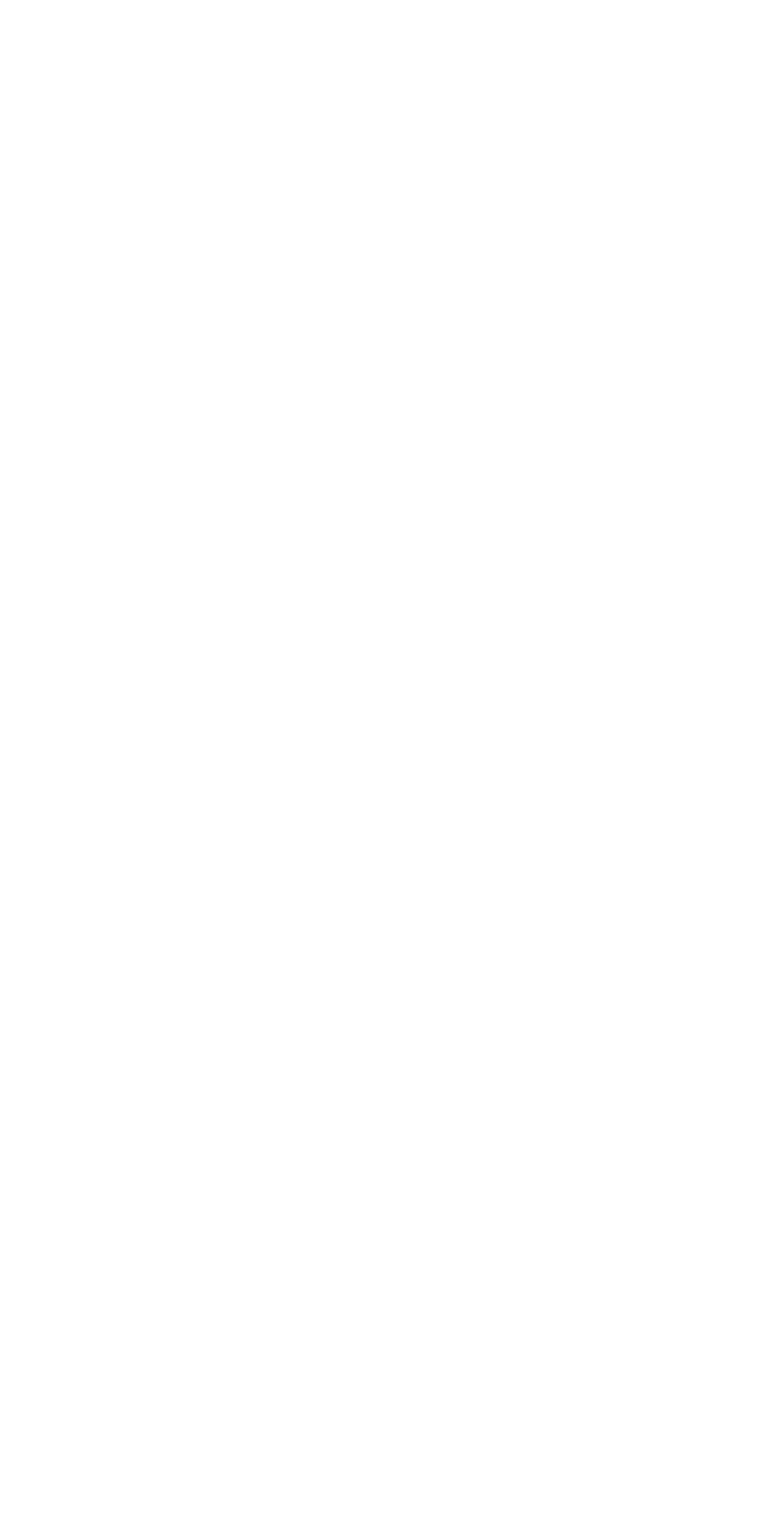
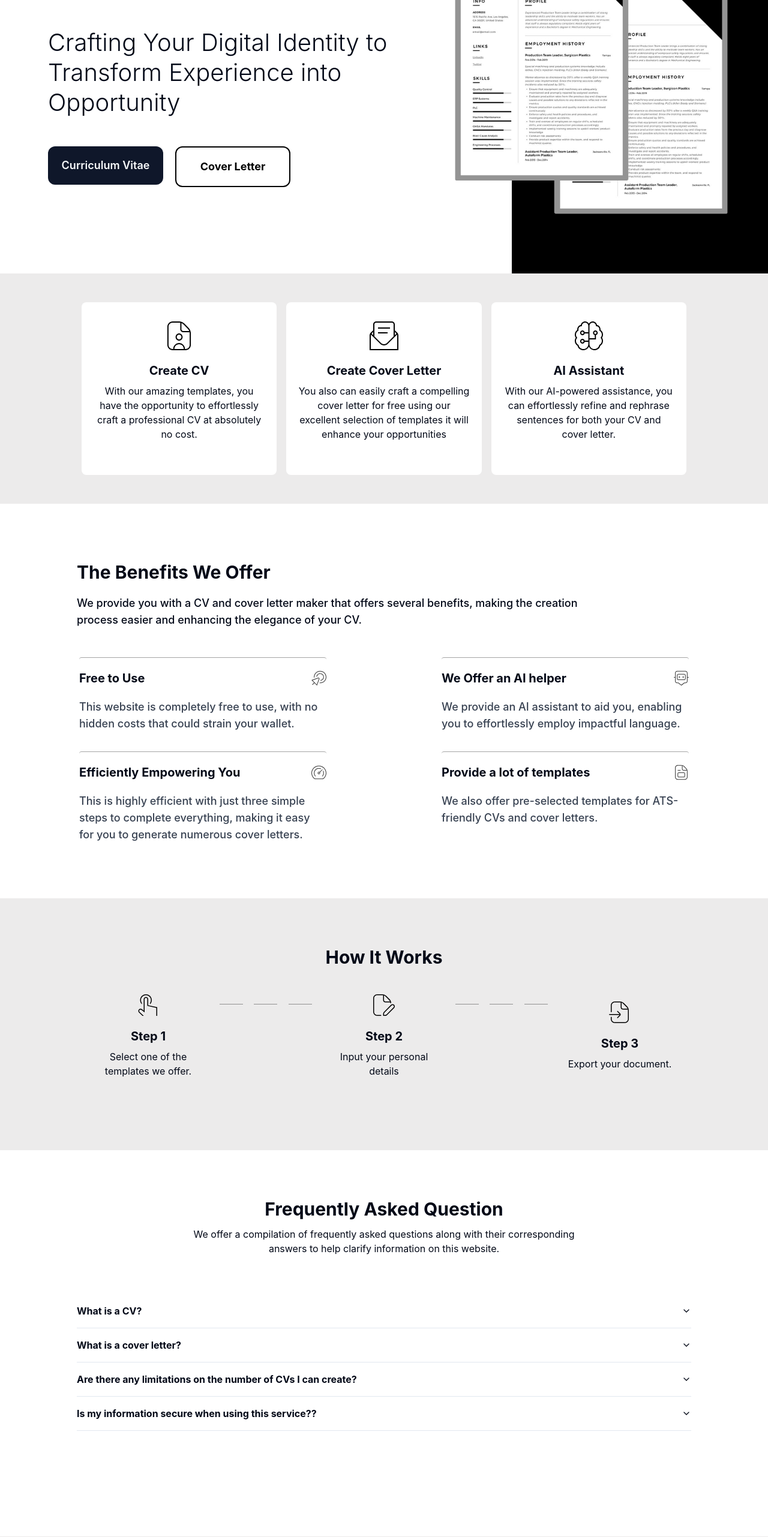
Before and after one commit to ManisaBachtiar/DNCraftCV, a React (Vite) app: page /headingForm in a window 1280 px wide. Before the commit this address had no page. Shown: the part 234-2797 px from the top of the page at 60% size. Before the commit the page ends 800 px from the top, so only its background shows below. Built offline with nearby package versions, Linux system fonts and the light colour scheme.

Commit message:
Providing a path to another file

```diff
--- a/src/App.tsx
+++ b/src/App.tsx
@@ -1,14 +1,16 @@
 import React from 'react';
 import { BrowserRouter as Router, Routes, Route } from 'react-router-dom';
 import Home from './home';
-import Form from './form';
+import Template from './template';
+import HeadingForm from './headingForm';
 
 const App: React.FC = () => {
   return (
     <Router>
       <Routes>
         <Route path="/" element={<Home />} />
-        <Route path="/form" element={<Form />} />
+        <Route path="/template" element={<Template />} />
+        <Route path="/headingForm" element={<HeadingForm />} />
       </Routes>
     </Router>
   );
--- /dev/null
+++ b/src/headingForm.tsx
@@ -0,0 +1,40 @@
+import HeroSection from "./parts/navbar";
+import BenefitSection from "./parts/benefit";
+import ServicesSection from "./parts/services";
+import StepSection from "./parts/step";
+import FaqSection from "./parts/faq";
+const HeadingForm: React.FC = () => {
+  return (
+    <>
+      <HeroSection />
+      <div className="bg-[#ECEBEB]">
+      <div className="bg-[#ECEBEB] max-w-7xl mx-auto">
+        <ServicesSection />
+      </div>
+      </div>
+      <BenefitSection />
+      <div className="bg-[#ECEBEB]">
+      <div className=" bg-[#ECEBEB]  max-w-7xl mx-auto">
+        <h1 className="font-bold text-3xl text-center pt-20">How It Works</h1>
+        <StepSection />
+      </div></div>
+      <div className="bg-white  max-w-7xl mx-auto pb-44">
+        <h1 className="font-bold text-3xl mx-9 md:mx-0  md:text-center pt-16 md:pt-20">
+          Frequently Asked Question
+        </h1>
+        <p className="md:text-center mx-9 md:mx-auto pt-3 md:w-1/2 pb-16">
+          We offer a compilation of frequently asked questions along with their
+          corresponding answers to help clarify information on this website.
+        </p>
+        <FaqSection />
+      </div>
+      <footer className="bg-[#ECEBEB]">
+        <div className="bg-[#ECEBEB] h-24 flex justify-center md:text-sm text-xs items-center max-w-7xl mx-auto text-black text-center">
+        <p>Copyright © 2024 DNCraftCV. All rights reserved.</p></div>
+      </footer>
+    </>
+
+  );
+};
+
+export default HeadingForm;
--- a/src/parts/navbar.tsx
+++ b/src/parts/navbar.tsx
@@ -43,7 +43,7 @@ const HeroSection: React.FC = () => {
               Opportunity
             </p>
             <div className=" flex flex-col sm:flex-row">
-            <Link to={"/form"}>
+            <Link to={"/template"}>
             <Button className="mt-12 md:mt-12 w-48 px-5 xl:px-9 text-lg py-[1.7rem] xl:py-8 rounded-xl font-semibold ">
               Curriculum Vitae
             </Button>
--- a/src/form.tsx
+++ b/src/template.tsx
@@ -3,6 +3,7 @@ import template from "./assets/templateImg.jpg";
 import { Button } from "./components/ui/button";
 import { Checkbox } from "@/components/ui/checkbox";
 import arrow from "./assets/arrow-left.svg";
+import { Link } from "react-router-dom";
 const Form: React.FC = () => {
   const AddImage: React.FC<{ src: any; alt: string }> = ({ src, alt }) => {
     return (
@@ -69,7 +70,9 @@ const Form: React.FC = () => {
         </div>
       </div>
       <div className="bg-white h-16  w-[100%] fixed bottom-0">
+      <Link to={"/headingForm"}>
         <Button className="mx-9 ml-72 sm:ml-[90%] mt-3">Choose</Button>
+        </Link>
       </div>
     </>
   );
```
